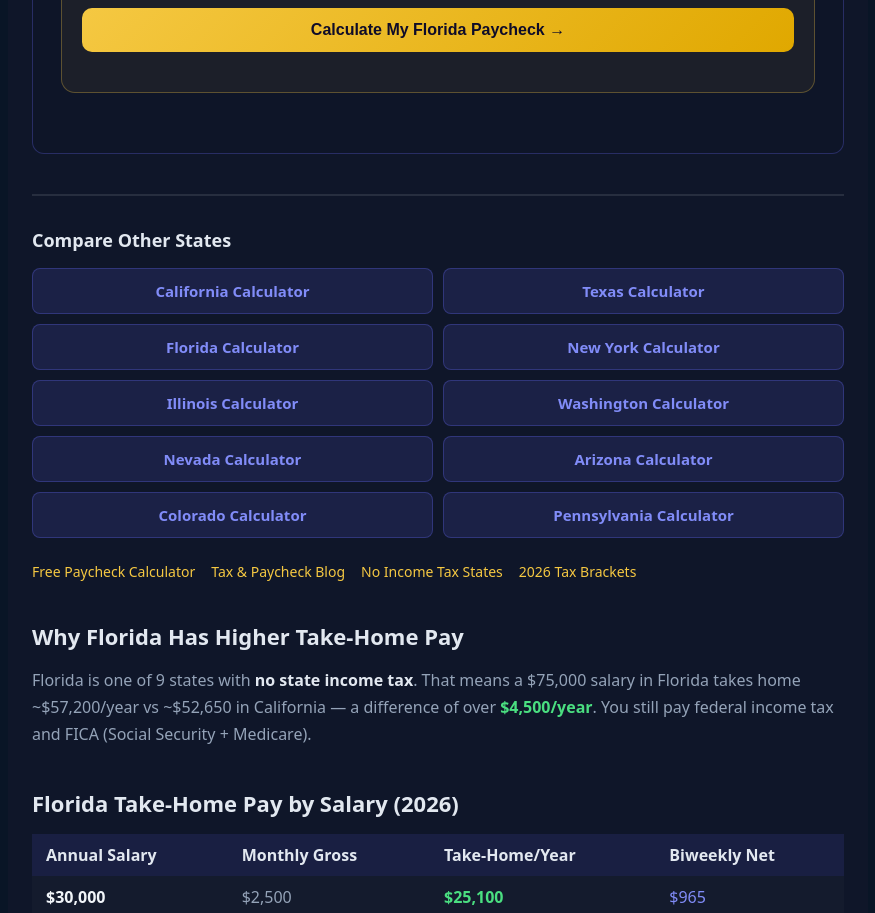
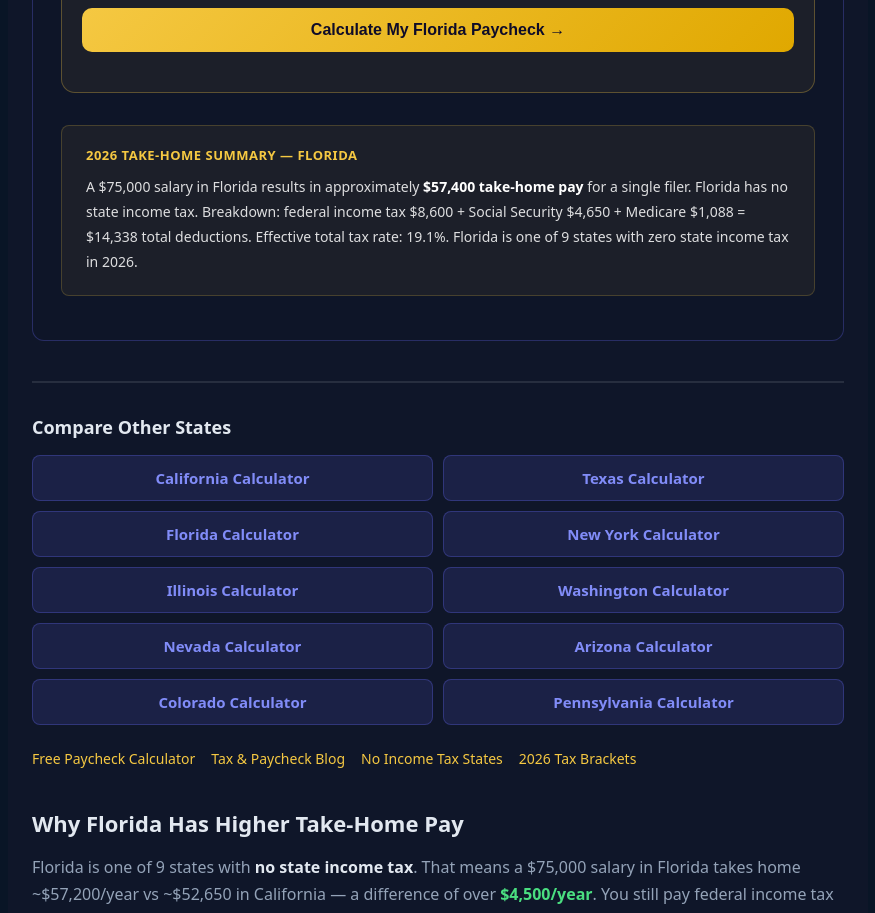
Before and after one commit to devqrcraft-ui/privatepaycheck, a Next.js app: page /florida-paycheck-calculator in a window 1280 px wide. Shown: the part 1840-2753 px from the top of the page, without its empty margins (202-1077 px from the left). Built offline with nearby package versions, Linux system fonts and the light colour scheme.

Commit message:
feat: answer-first GEO block on CA/TX/FL/NY paycheck pages

```diff
--- a/src/app/florida-paycheck-calculator/page.tsx
+++ b/src/app/florida-paycheck-calculator/page.tsx
@@ -76,6 +76,14 @@ export default function Page() {
         <h3 style={{ fontSize: 'clamp(16px,3vw,18px)' as unknown as number, fontWeight: 700, color: '#f8fafc', marginBottom: 10 }}>How much income tax will I pay in Florida?</h3>
         <p style={{ fontSize: 'clamp(15px,2.5vw,16px)' as unknown as number, color: '#b0c4de', lineHeight: 1.8, margin: 0 }}>Florida is one of 9 states with no state income tax. Workers keep more of each paycheck compared to high-tax states. The only deductions from a Florida paycheck are federal income tax and FICA — Social Security (6.2%) and Medicare (1.45%).</p>
       <FlTxCalcEmbed state="florida" />
+
+      {/* ANSWER-FIRST GEO BLOCK */}
+      <div style={{ background:'rgba(245,200,66,0.06)', border:'1px solid rgba(245,200,66,0.2)', borderRadius:8, padding:'20px 24px', margin:'16px 0' }}>
+        <div style={{ fontSize:13, fontWeight:700, color:'#F5C842', marginBottom:10, textTransform:'uppercase' as const, letterSpacing:'0.5px' }}>2026 Take-Home Summary — Florida</div>
+        <p style={{ fontSize:14, color:'rgba(255,255,255,0.85)', lineHeight:1.8, margin:0 }}>
+          A $75,000 salary in Florida results in approximately <strong style={{ color:'#fff' }}>$57,400 take-home pay</strong> for a single filer. Florida has no state income tax. Breakdown: federal income tax $8,600 + Social Security $4,650 + Medicare $1,088 = $14,338 total deductions. Effective total tax rate: 19.1%. Florida is one of 9 states with zero state income tax in 2026.
+        </p>
+      </div>
       </div>
       <div style={{ borderTop: '2px solid rgba(255,255,255,0.1)', marginTop: 40, paddingTop: 32 }}>
         <h2 style={{ fontSize: 18, fontWeight: 800, marginBottom: 16 }}>Compare Other States</h2>
```
Also changed, not shown: src/app/california-paycheck-calculator/page.tsx (+8 -0 lines), src/app/new-york-paycheck-calculator/page.tsx (+8 -0 lines), src/app/texas-paycheck-calculator/page.tsx (+8 -0 lines).
